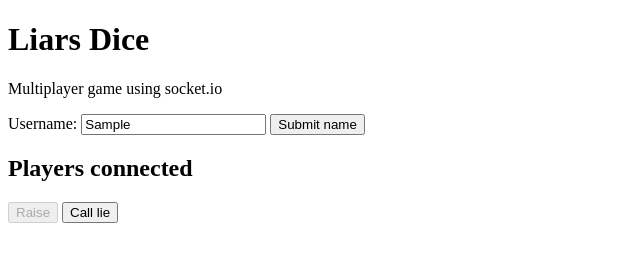
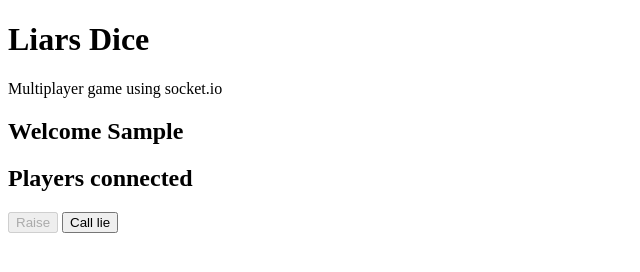
Before and after one commit to IAbouzied/Liars-Dice, a website: page index.html in a window 1280 px wide. Both pictures are taken after typing "Sample" into the empty fields and a click on the button "Submit name". Shown: the whole page, without its empty margins (0-640 px from the left). Drawn offline with nearby package versions, Linux system fonts and the light colour scheme; no server answers.

Commit message:
Player name replaces name input

```diff
--- a/index.html
+++ b/index.html
@@ -11,9 +11,9 @@
 <body>
     <h1>Liars Dice</h1>
     <p>Multiplayer game using socket.io</p>
-    <div class="username-submission-field">
+    <div id="username-div">
         Username:
-        <input type="text" id="username">
+        <input type="text" id="username-field">
         <button onclick="connectPlayer()">Submit name</button>
     </div>
     <div class="players-connected">
--- a/static/client.js
+++ b/static/client.js
@@ -1,9 +1,10 @@
 var socket = io();
 
-var username_field = document.getElementById("username");
+var username_field = document.getElementById("username-field");
 var player_list = document.getElementById("player-list");
 var raise_button = document.getElementById("raise-button");
 var call_lie_button = document.getElementById("call-lie-button");
+var username_div = document.getElementById("username-div");
 
 socket.on("update-player-list", (data) => {
     updatePlayerList(data.players);
@@ -26,6 +27,12 @@ function updatePlayerList(players) {
 function connectPlayer() {
     if (username_field.value != "") {
         socket.emit('connect-player', username_field.value);
+
+        // Putting in title
+        username_div.innerHTML = "";
+        var title = document.createElement('h2');
+        title.textContent = "Welcome " + username_field.value;
+        username_div.appendChild(title);
     }
 }
 
```
